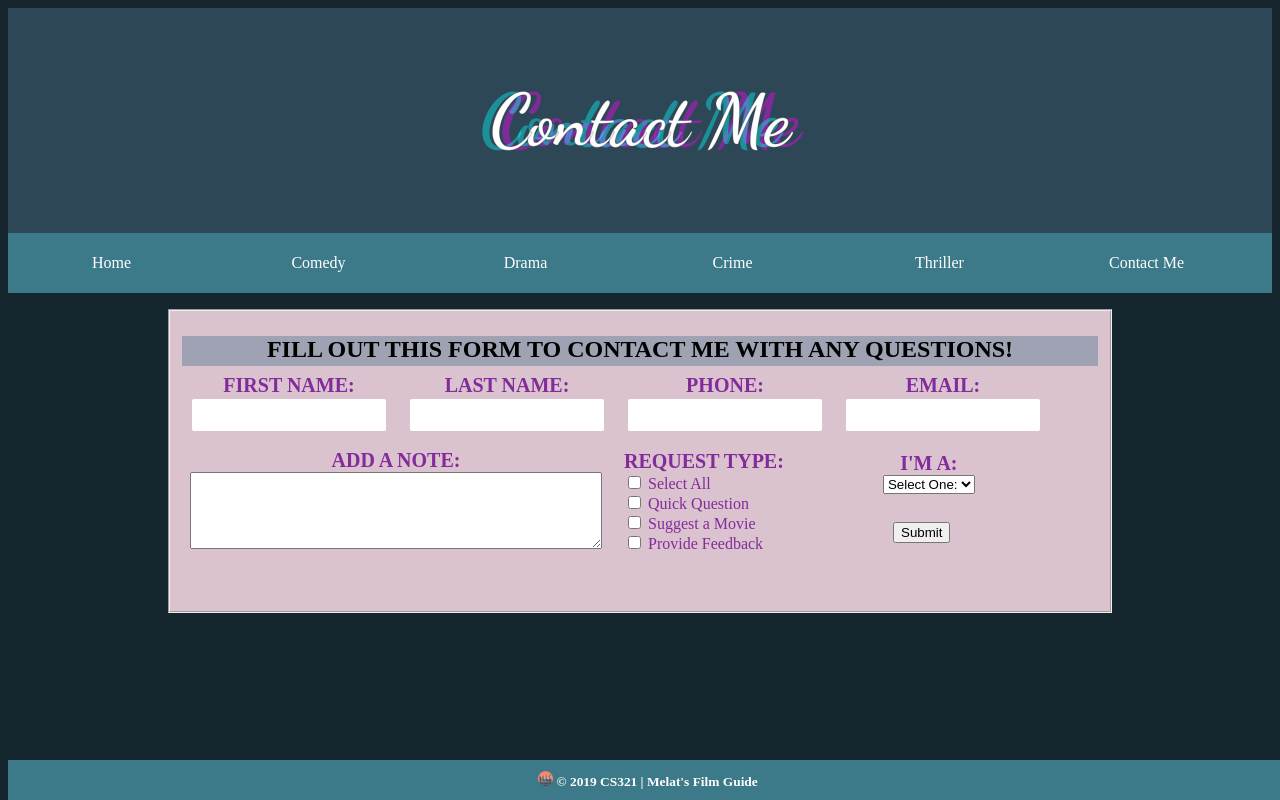
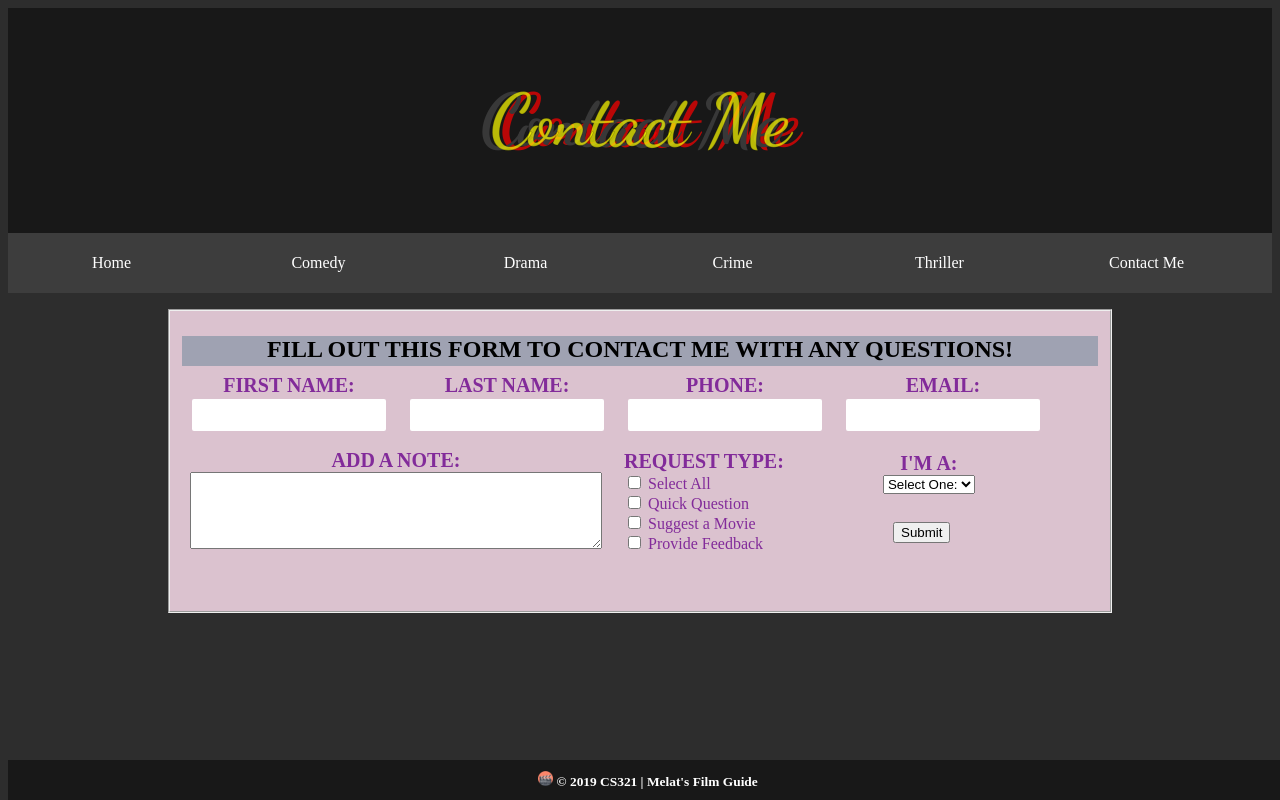
Before and after one commit to MelatAssefa/CS321, a PHP site: page /contact.php in a window 1280 px wide. Run offline with PHP 8.4, Linux system fonts and the light colour scheme; some libraries are stand-ins or nearby versions.

Commit message:
Update style.css

```diff
--- a/www/css/style.css
+++ b/www/css/style.css
@@ -1,5 +1,5 @@
 /* Author: Melat A Ali
-   Project: Assignment 3 --> */
+   Project: Assignment 2 --> */
 
 /* HEADER
    References:
@@ -16,9 +16,9 @@ html {
   font-size: 110px;
   text-align: center;
   font-weight: 700;
-  color: white;
+  color: rgba(255, 255, 0, 0.7);
   -webkit-text-stroke: 1px rgba(0, 0, 0, 0.2);
-  text-shadow: -10px 0 rgba(0, 255, 255, 0.4), 10px 0 rgba(255, 0, 255, 0.4);
+  text-shadow: -10px 0 #383838, 10px 0 rgba(255, 0, 0, 0.7);
 }
 
 .header {
@@ -26,7 +26,7 @@ html {
   height:50%;
   padding: 20px;
   text-align: center;
-  background: #2E4756;
+  background: #181818;
   left:0;
 }
 
@@ -35,9 +35,9 @@ html {
   font-size: 73px;
   text-align: center;
   font-weight: 700;
-  color: white;
+  color: rgba(255, 255, 0, 0.7);
   -webkit-text-stroke: 1px rgba(0, 0, 0, 0.2);
-  text-shadow: -10px 0 rgba(0, 255, 255, 0.4), 10px 0 rgba(255, 0, 255, 0.4);
+  text-shadow: -10px 0 #383838, 10px 0 rgba(255, 0, 0, 0.7);
 }
 
 /*BODY*/
@@ -48,7 +48,7 @@ html {
 }
 
 body {
-  background-color:#16262E;
+  background-color:#2d2d2d;
 }
 
 p {
@@ -76,7 +76,7 @@ ul {
   float: bottom;
   padding: 0;
   overflow: hidden;
-  background-color: #3C7A89;
+  background-color: #3d3d3d;
 }
 
 li {
@@ -234,7 +234,7 @@ textarea {
 
 footer {
   position:fixed;
-  background-color:#3C7A89;
+  background-color:#181818;
   bottom:0;
   height:40px;
   width:100%;
```
